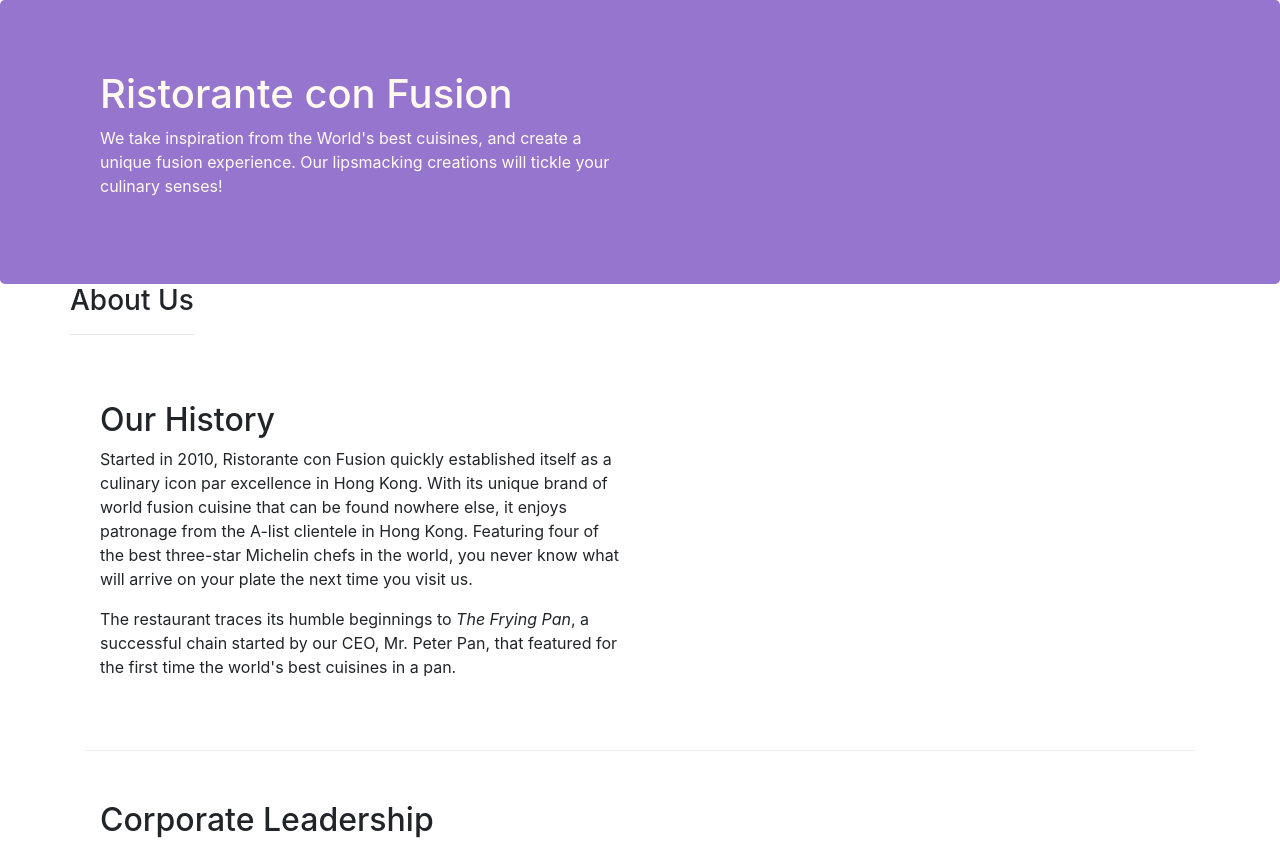
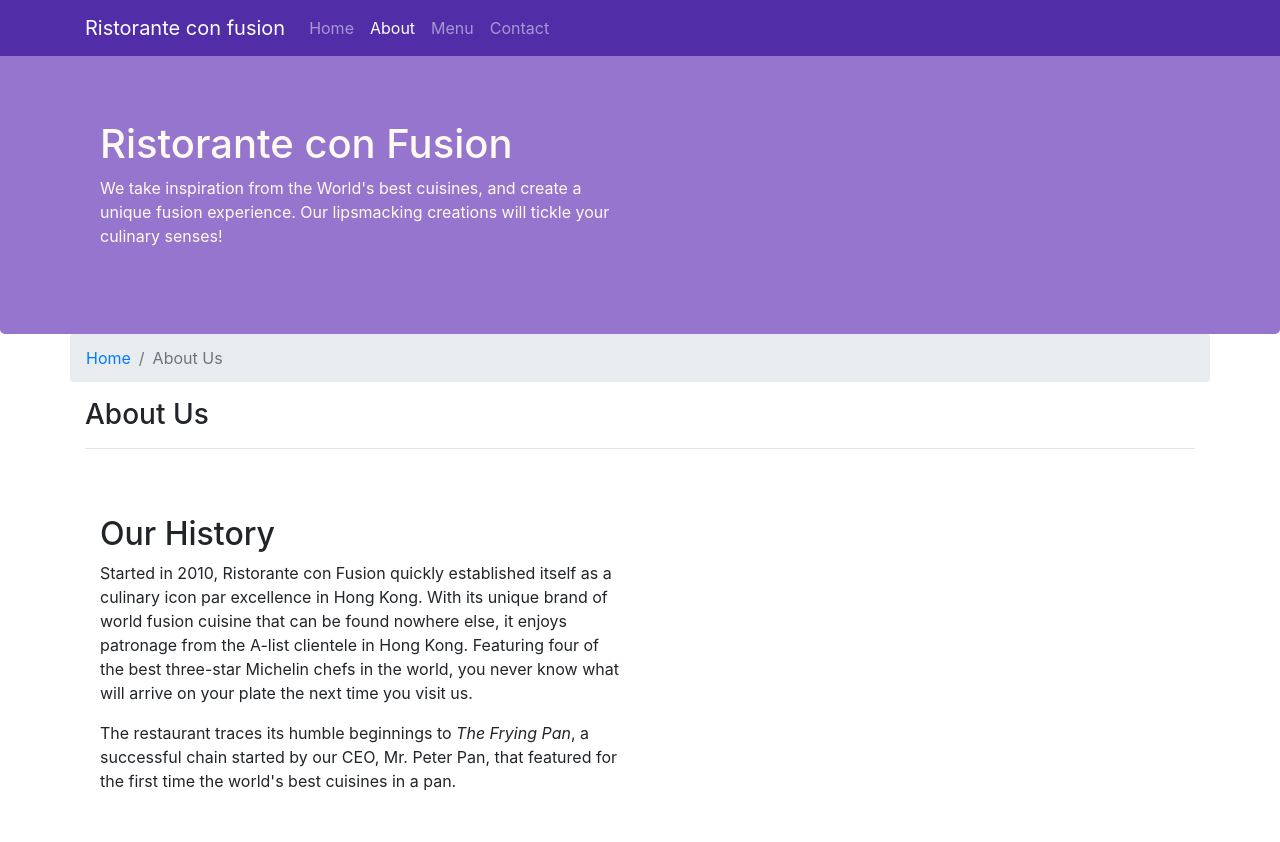
Before and after one commit to tejas10191/confusion, a website: page aboutus.html in a window 1280 px wide. Shown: the top 842 px of the page. Drawn offline with nearby package versions, Linux system fonts and the light colour scheme.

Commit message:
Navbar and Breadcrumbs

```diff
--- a/aboutus.html
+++ b/aboutus.html
@@ -13,6 +13,22 @@
 </head>
 
 <body>
+    <nav class="navbar navbar-dark navbar-expand-sm fixed-top">
+        <div class="container">
+            <button class="navbar-toggler" type="button" data-toggle="">
+                <span class="navbar-toggler-icon"></span>
+            </button>
+            <a class="navbar-brand" href="#">Ristorante con fusion</a>
+            <div class="collapse navbar-collapse" id="NavBar">
+                <ul class="navbar-nav mr-auto">
+                    <li class="nav-item"><a class="nav-link" href="./index.html">Home</a></li>
+                    <li class="nav-item active"><a class="nav-link" href="#">About</a></li>
+                    <li class="nav-item"><a class="nav-link" href="aboutus.html">Menu</a></li>
+                    <li class="nav-item"><a class="nav-link" href="aboutus.html">Contact</a></li>
+                </ul>
+            </div>
+        </div>
+    </nav>
 
     <header class="jumbotron">
         <div class="container">
@@ -29,7 +45,11 @@
 
     <div class="container">
         <div class="row align-items-first">
-            <div>
+            <ol class="col-12 breadcrumb">
+                <li class="breadcrumb-item"><a href="./index.html">Home</a></li>
+                <li class="breadcrumb-item active">About Us</li>
+            </ol>
+            <div class="col-12">
                <h3>About Us</h3>
                <hr>
             </div>
--- a/css/styles.css
+++ b/css/styles.css
@@ -28,3 +28,12 @@
   margin: 0px;
   color: #0f0f0f;
 }
+
+body {
+  padding: 50px 0px 0px 0px;
+  z-index: 0;
+}
+
+.navbar-dark {
+  background-color: #512da8;
+}
```
Also changed, not shown: index.html (+17 -2 lines).
